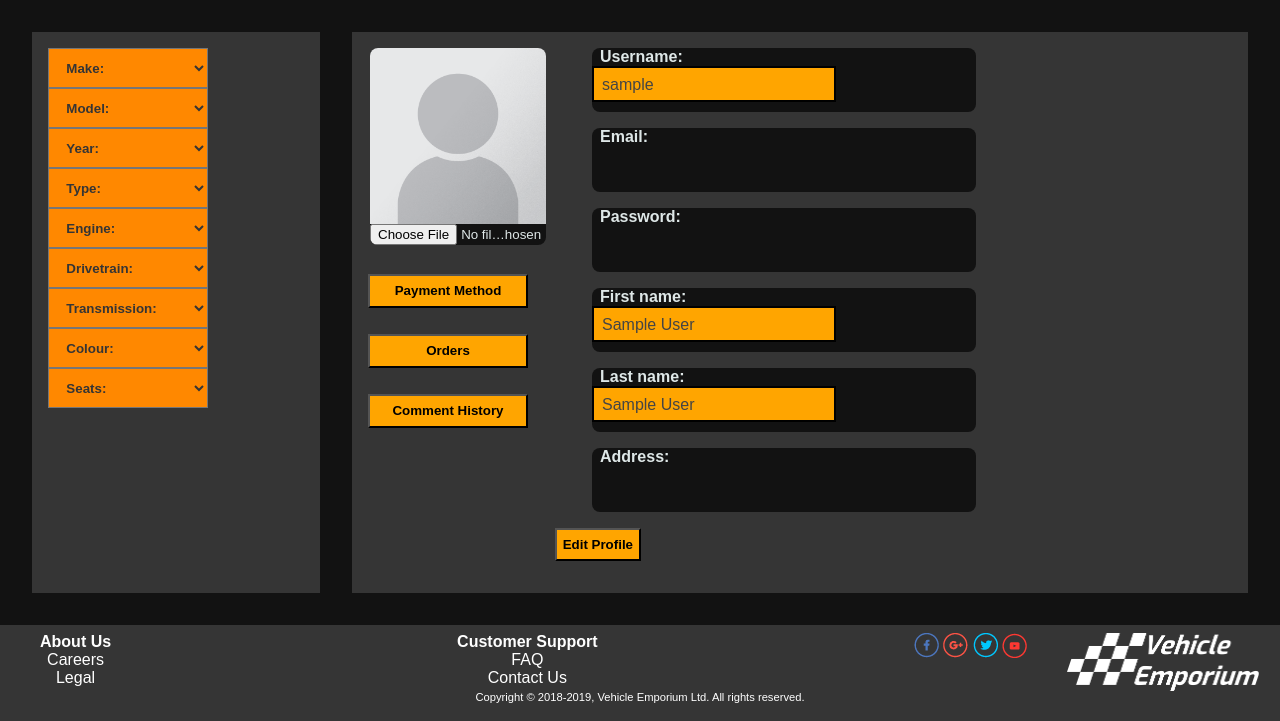
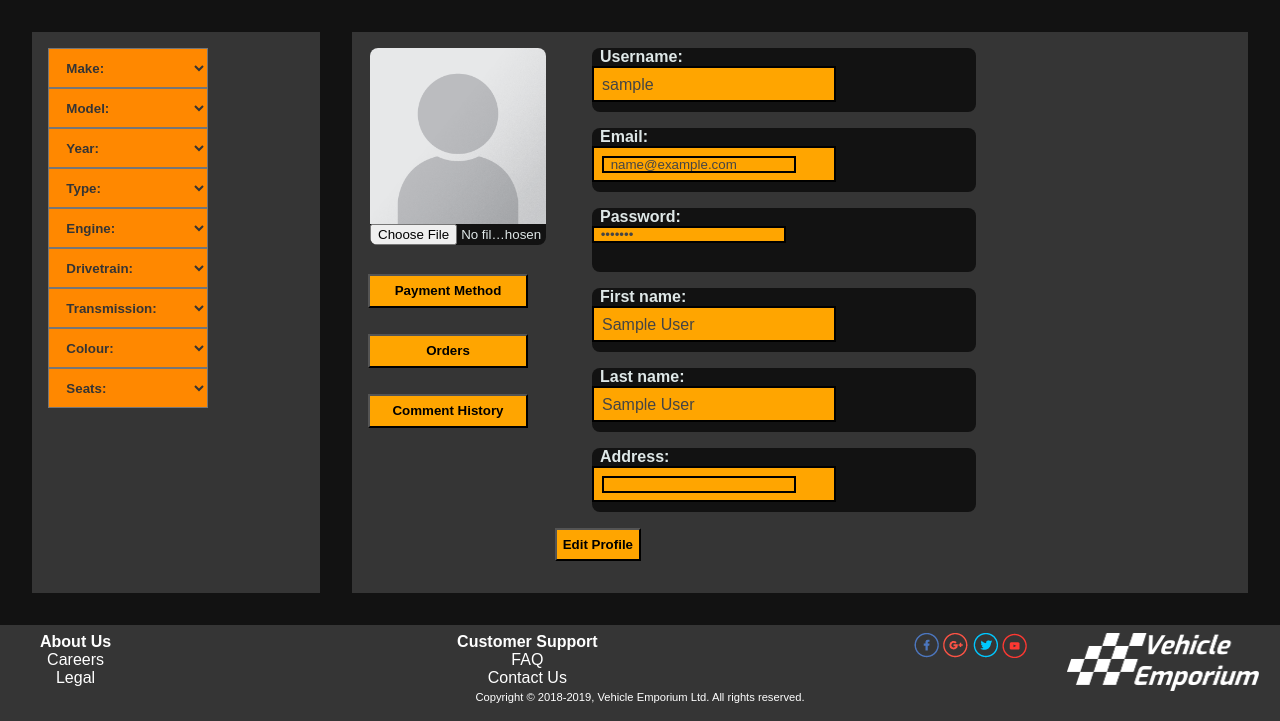
Before and after one commit to UBCO-COSC304-COSC360-Term-Project-W2018/the-project-dailyengineers, a PHP site: page /account.php in a window 1280 px wide. Shown: the part 128-849 px from the top of the page. Run offline with PHP 8.4, Linux system fonts and the light colour scheme; the visitor is signed in with stand-in values (Sample User, id 1); data that the repository does not hold is empty.

Commit message:
FIX FINALLY

```diff
--- a/src/client/account.php
+++ b/src/client/account.php
@@ -74,7 +74,9 @@ else{
                     </fieldset>
                     <fieldset class="acRight">
                         <h3>Email:</h3>
-							<?php echo "<input name='emailF' type='text' value='$email' disabled='true'>";?>
+
+								<?php echo "<p><input name='emailF' type='text' value='$email' disabled='true'></p>";?>
+
                     </fieldset>
                     <fieldset class="acRight">
                         <h3>Password:</h3>
@@ -92,7 +94,9 @@ else{
                     </fieldset>
                     <fieldset class="acRight">
                         <h3>Address:</h3>
+						<p>
 						<?php echo "<input name='addr' type='text' value='$address' disabled='true'>"; ?>
+						</p>
                     </fieldset>
 					<input id="editBt" class="acRight" type="button" value="Edit Profile">
                     <input id="saveBt" class="acRight" type="submit" value="Save Changes" style="display:none">
--- a/src/client/css/account.css
+++ b/src/client/css/account.css
@@ -51,6 +51,6 @@ fieldset h3 {
     height: 1em;
     min-width: 14em;
 }
-.acRight input, .passConfirmh3 {
+.passConfirmh3 {
     display: none;
 }
```
